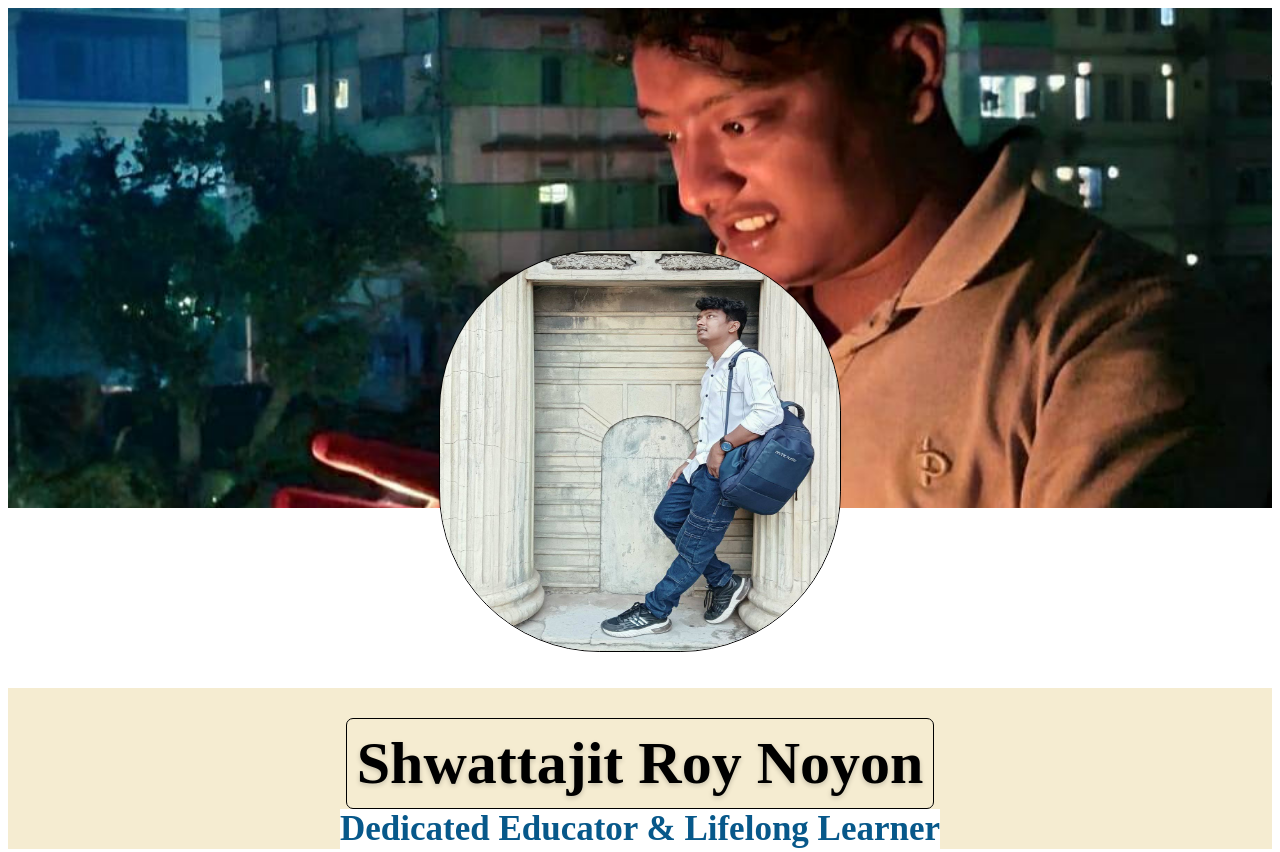
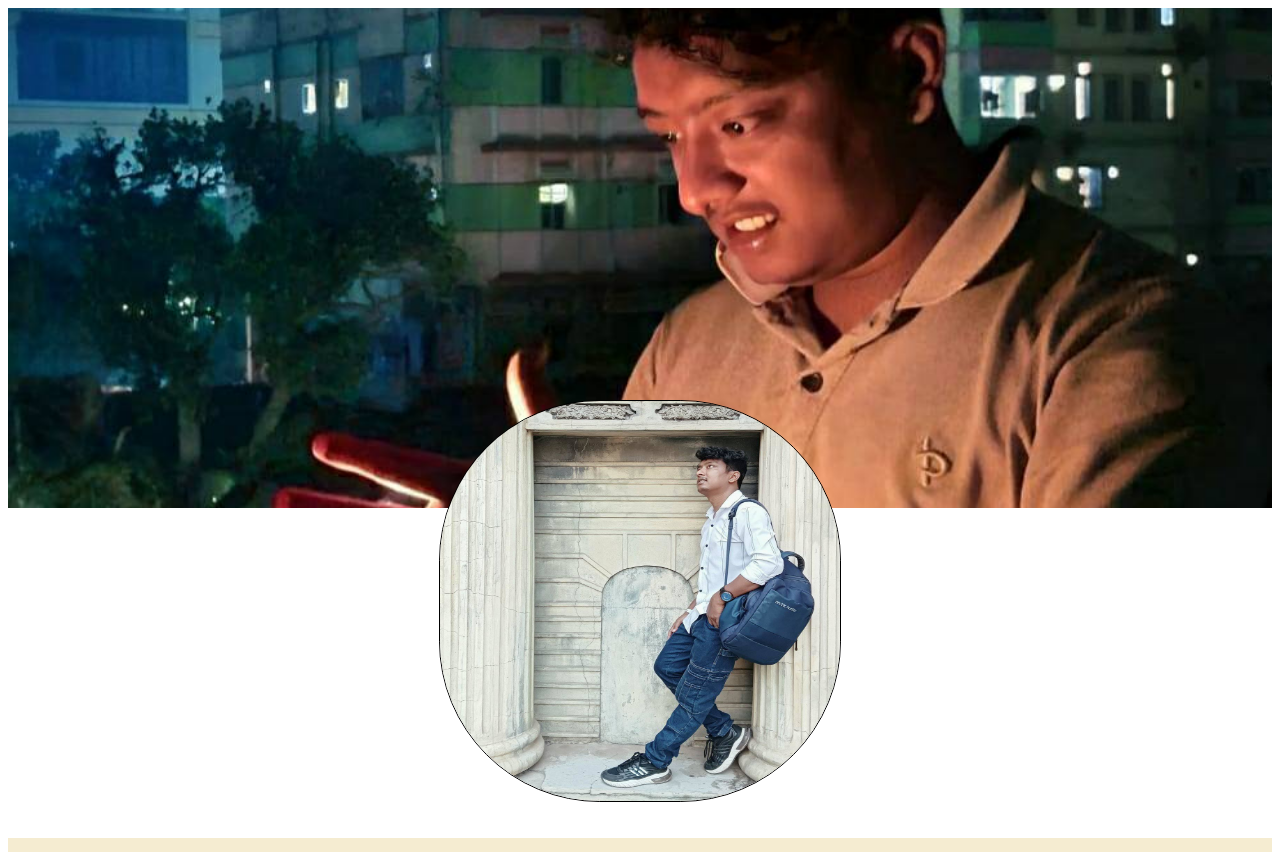
Before and after one commit to jubayer0011/noyon, a plain HTML site: page index.html in a window 1280 px wide. Shown: the top 852 px of the page. Drawn offline with Linux system fonts and the light colour scheme.

Commit message:
index.html

```diff
--- a/index.html
+++ b/index.html
@@ -30,7 +30,7 @@
   .cover-container{
     height: 500px;
     width: 100%;
-    margin-bottom: 180px;
+    margin-bottom: 330px;
 
   }
 
@@ -48,7 +48,7 @@
     border-radius: 40%;
     border: 1px solid black;
     position: absolute;
-    top: 250px;
+    top: 400px;
     left: 50%;
     transform: translateX(-50%);
   }
```
